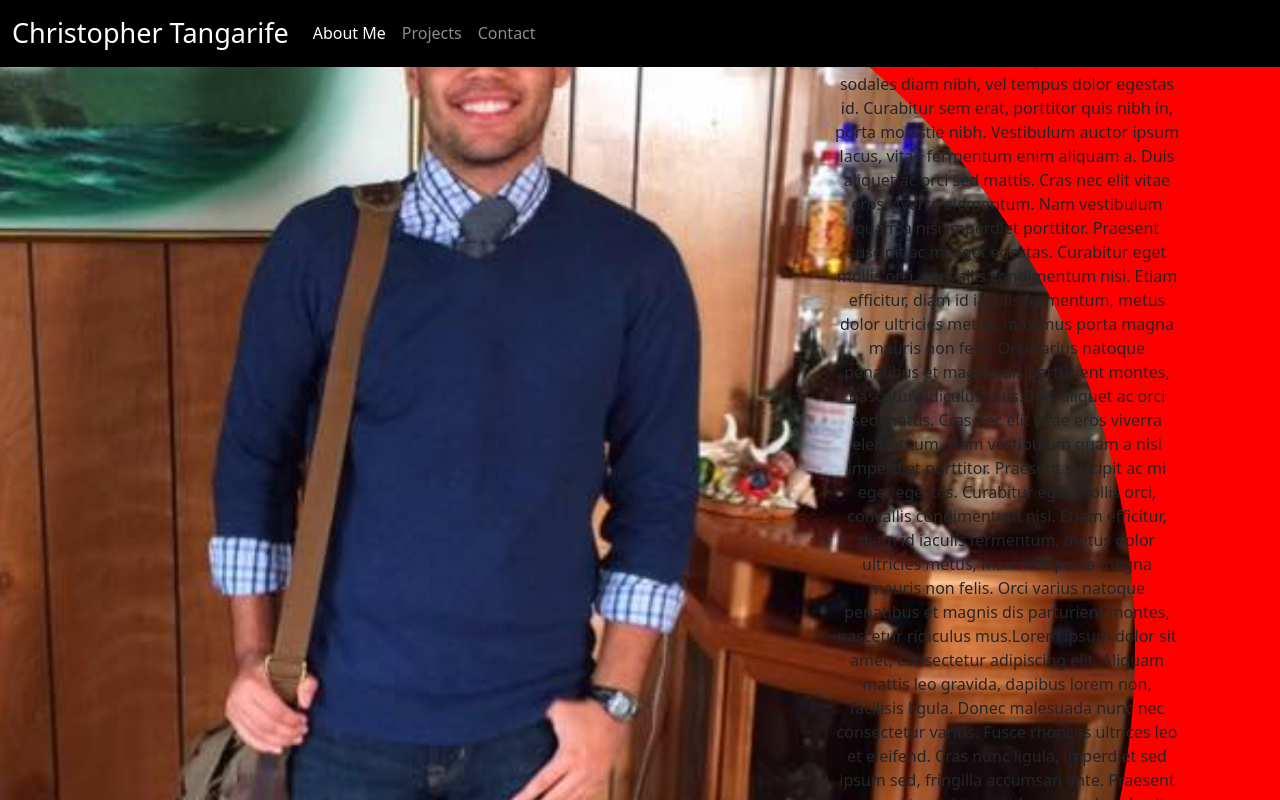
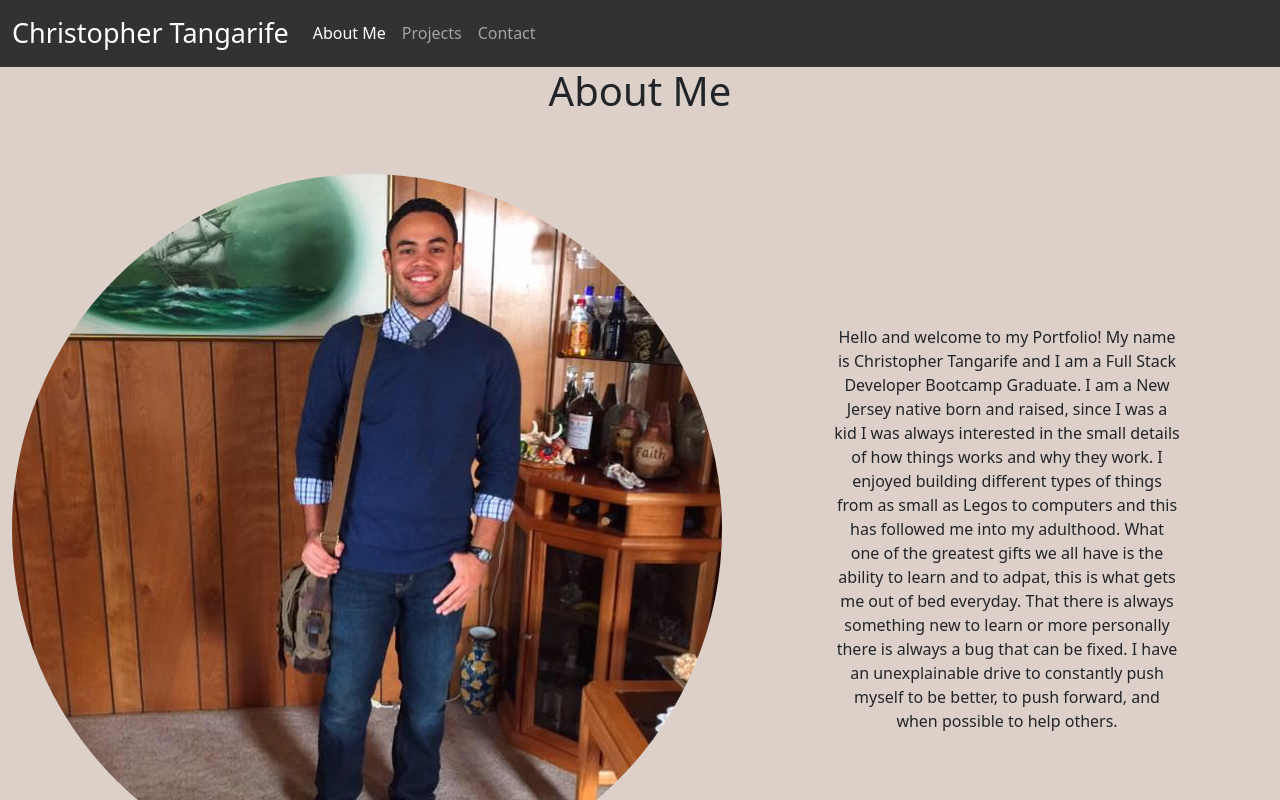
Before and after one commit to ChrisCodes54/my-portfolio, a React (Create React App) app: page / in a window 1280 px wide. Shown: the top 800 px of the page. Built offline with nearby package versions, Linux system fonts and the light colour scheme.

Commit message:
changed color combination layout

```diff
--- a/src/App.css
+++ b/src/App.css
@@ -1,4 +1,4 @@
 main {
-	height: 1000px;
-
+	min-height: calc(100vh - (4.5rem + 66.5px));
+	background-color: #DDD0C8;
 }
--- a/src/components/Footer/style.css
+++ b/src/components/Footer/style.css
@@ -3,5 +3,5 @@ footer {
         align-items: center;
         justify-content: space-evenly;
         height: 4.5rem ;
-        background-color: black;
+        background-color: #323232;
 }
--- a/src/components/Header/style.css
+++ b/src/components/Header/style.css
@@ -11,5 +11,5 @@
 }
 
 #color-nav {
-    background-color: black;
+    background-color: #323232;
 }
--- a/src/pages/About/index.js
+++ b/src/pages/About/index.js
@@ -8,10 +8,9 @@ import './style.css'
 
 export default function About() {
 	return (
-		<>
+		<main id="main-aboutme">
 
 			<h1 id="aboutme-header">About Me</h1>
-			<section id="giggles">
 
 		<Transitions>
 			<Container fluid id='aboutme-container'>
@@ -21,59 +20,12 @@ export default function About() {
 						<img src={pc} alt="Christopher Tangarife" id="profile-picture" />
 					</Col>
 					<Col id='aboutmetext-column'>
-								Lorem ipsum dolor sit amet, consectetur adipiscing elit.
-								Aliquam mattis leo gravida, dapibus lorem non, facilisis
-								ligula. Donec malesuada nunc nec consectetur varius. Fusce
-								rhoncus ultrices leo et eleifend. Cras nunc ligula,
-								imperdiet sed ipsum sed, fringilla accumsan ante. Praesent
-								porta ante varius, tincidunt enim hendrerit, ornare leo.
-								Cras sodales diam nibh, vel tempus dolor egestas id.
-								Curabitur sem erat, porttitor quis nibh in, porta molestie
-								nibh. Vestibulum auctor ipsum lacus, vitae fermentum enim
-								aliquam a. Duis aliquet ac orci sed mattis. Cras nec elit
-								vitae eros viverra elementum. Nam vestibulum quam a nisi
-								imperdiet porttitor. Praesent suscipit ac mi eget egestas.
-								Curabitur eget mollis orci, convallis condimentum nisi.
-								Etiam efficitur, diam id iaculis fermentum, metus dolor
-								ultricies metus, maximus porta magna mauris non felis. Orci
-								varius natoque penatibus et magnis dis parturient montes,
-								nascetur ridiculus mus.Duis aliquet ac orci sed mattis. Cras
-								nec elit vitae eros viverra elementum. Nam vestibulum quam a
-								nisi imperdiet porttitor. Praesent suscipit ac mi eget
-								egestas. Curabitur eget mollis orci, convallis condimentum
-								nisi. Etiam efficitur, diam id iaculis fermentum, metus
-								dolor ultricies metus, maximus porta magna mauris non felis.
-								Orci varius natoque penatibus et magnis dis parturient
-								montes, nascetur ridiculus mus.Lorem ipsum dolor sit amet, consectetur adipiscing elit.
-								Aliquam mattis leo gravida, dapibus lorem non, facilisis
-								ligula. Donec malesuada nunc nec consectetur varius. Fusce
-								rhoncus ultrices leo et eleifend. Cras nunc ligula,
-								imperdiet sed ipsum sed, fringilla accumsan ante. Praesent
-								porta ante varius, tincidunt enim hendrerit, ornare leo.
-								Cras sodales diam nibh, vel tempus dolor egestas id.
-								Curabitur sem erat, porttitor quis nibh in, porta molestie
-								nibh. Vestibulum auctor ipsum lacus, vitae fermentum enim
-								aliquam a. Duis aliquet ac orci sed mattis. Cras nec elit
-								vitae eros viverra elementum. Nam vestibulum quam a nisi
-								imperdiet porttitor. Praesent suscipit ac mi eget egestas.
-								Curabitur eget mollis orci, convallis condimentum nisi.
-								Etiam efficitur, diam id iaculis fermentum, metus dolor
-								ultricies metus, maximus porta magna mauris non felis. Orci
-								varius natoque penatibus et magnis dis parturient montes,
-								nascetur ridiculus mus.Duis aliquet ac orci sed mattis. Cras
-								nec elit vitae eros viverra elementum. Nam vestibulum quam a
-								nisi imperdiet porttitor. Praesent suscipit ac mi eget
-								egestas. Curabitur eget mollis orci, convallis condimentum
-								nisi. Etiam efficitur, diam id iaculis fermentum, metus
-								dolor ultricies metus, maximus porta magna mauris non felis.
-								Orci varius natoque penatibus et magnis dis parturient
-								montes, nascetur ridiculus mus.
+						Hello and welcome to my Portfolio! My name is Christopher Tangarife and I am a Full Stack Developer Bootcamp Graduate. I am a New Jersey native born and raised, since I was a kid I was always interested in the small details of how things works and why they work. I enjoyed building different types of things from as small as Legos to computers and this has followed me into my adulthood. What one of the greatest gifts we all have is the ability to learn and to adpat, this is what gets me out of bed everyday. That there is always something new to learn or more personally there is always a bug that can be fixed. I have an unexplainable drive to constantly push myself to be better, to push forward, and when possible to help others.
 					</Col>
 				</Row>
 			</Container>
 
 		</Transitions>
-			</section>
-		</>
+</main>
 	)
 }
--- a/src/pages/About/style.css
+++ b/src/pages/About/style.css
@@ -18,15 +18,9 @@
 
 #aboutme-container {
     padding-top: 4%;
-   background: red;
+
 }
 
 #aboutme-header {
     text-align: center;
 }
-
-#giggles {
-    display: flex;
-    align-items: center;
-    height: 100%;
-}
```
Lines whose indentation alone changed are shown as unchanged.
